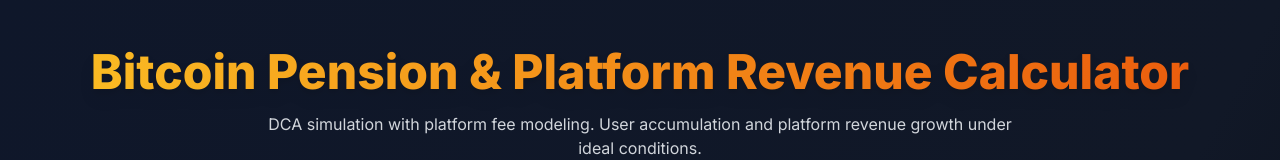
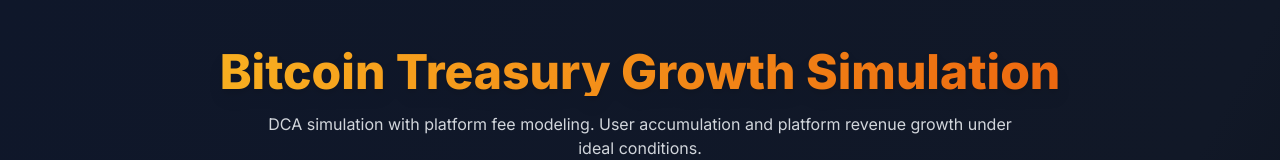
Before and after one commit to dominik-dblck/btc-pension, a Next.js app: page / in a window 1280 px wide. Shown: the top 160 px of the page. Built offline with nearby package versions, Linux system fonts and the light colour scheme.

Commit message:
updated title

```diff
--- a/app/components/organisms/BtcPensionPageHeader.tsx
+++ b/app/components/organisms/BtcPensionPageHeader.tsx
@@ -14,7 +14,7 @@ const BtcPensionPageHeader: React.FC = () => (
   <>
     <header className="text-center space-y-4">
       <h1 className="text-4xl md:text-5xl font-extrabold bg-gradient-to-r from-amber-400 to-orange-600 bg-clip-text text-transparent drop-shadow-lg">
-        Bitcoin Pension & Platform Revenue Calculator
+        Bitcoin Treasury Growth Simulation
       </h1>
       <p className="text-sm md:text-base text-gray-300 max-w-3xl mx-auto">
         DCA simulation with platform fee modeling. User accumulation and
--- a/app/layout.tsx
+++ b/app/layout.tsx
@@ -5,8 +5,11 @@ import './globals.css';
 const inter = Inter({ subsets: ['latin'] });
 
 export const metadata: Metadata = {
-  title: 'Bitcoin Pension Calculator',
-  description: 'Bitcoin Pension & Passive-Income Planner',
+  title: 'Bitcoin Treasury Growth Simulation',
+  description: 'Bitcoin Treasury Growth Simulation',
+  icons: {
+    icon: '/icon.svg',
+  },
 };
 
 export default function RootLayout({
```
